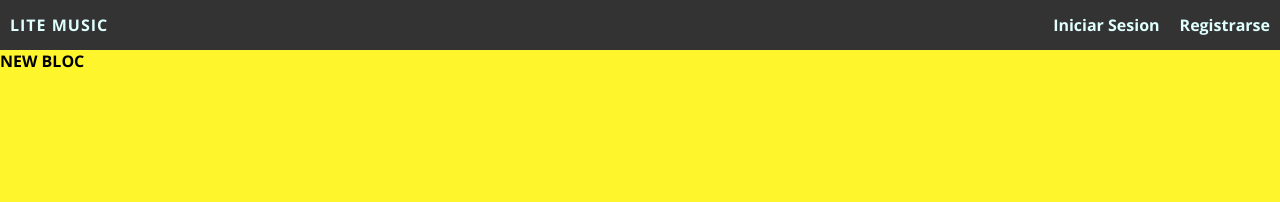
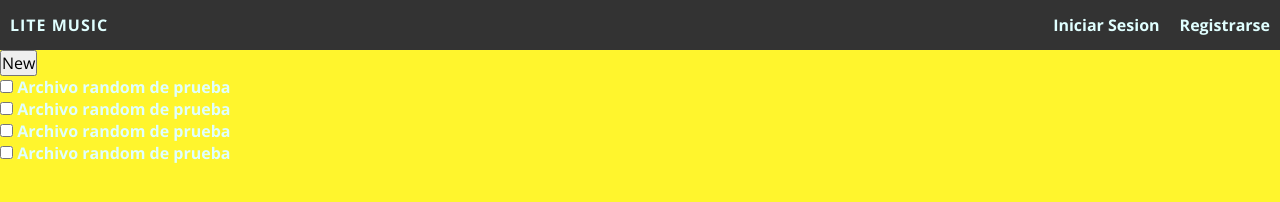
Before and after one commit to PySemos/Lite-Music-Frontend, a plain HTML site: page index.html in a window 1280 px wide. Drawn offline with nearby package versions, Linux system fonts and the light colour scheme.

Commit message:
Mejorado el index.html

```diff
--- a/index.html
+++ b/index.html
@@ -36,7 +36,23 @@
         </div>
     </header>
     <main>
-        <a class="link-bloc" href="./bloc.html">NEW BLOC</a>
+        <button>New</button>
+        <div>
+            <input type="checkbox" name="" id="">
+            <a href="#">Archivo random de prueba</a>
+        </div>
+        <div>
+            <input type="checkbox" name="" id="">
+            <a href="#">Archivo random de prueba</a>
+        </div>
+        <div>
+            <input type="checkbox" name="" id="">
+            <a href="#">Archivo random de prueba</a>
+        </div>
+        <div>
+            <input type="checkbox" name="" id="">
+            <a href="#">Archivo random de prueba</a>
+        </div>
     </main>
     <footer></footer>
 </body>
```
